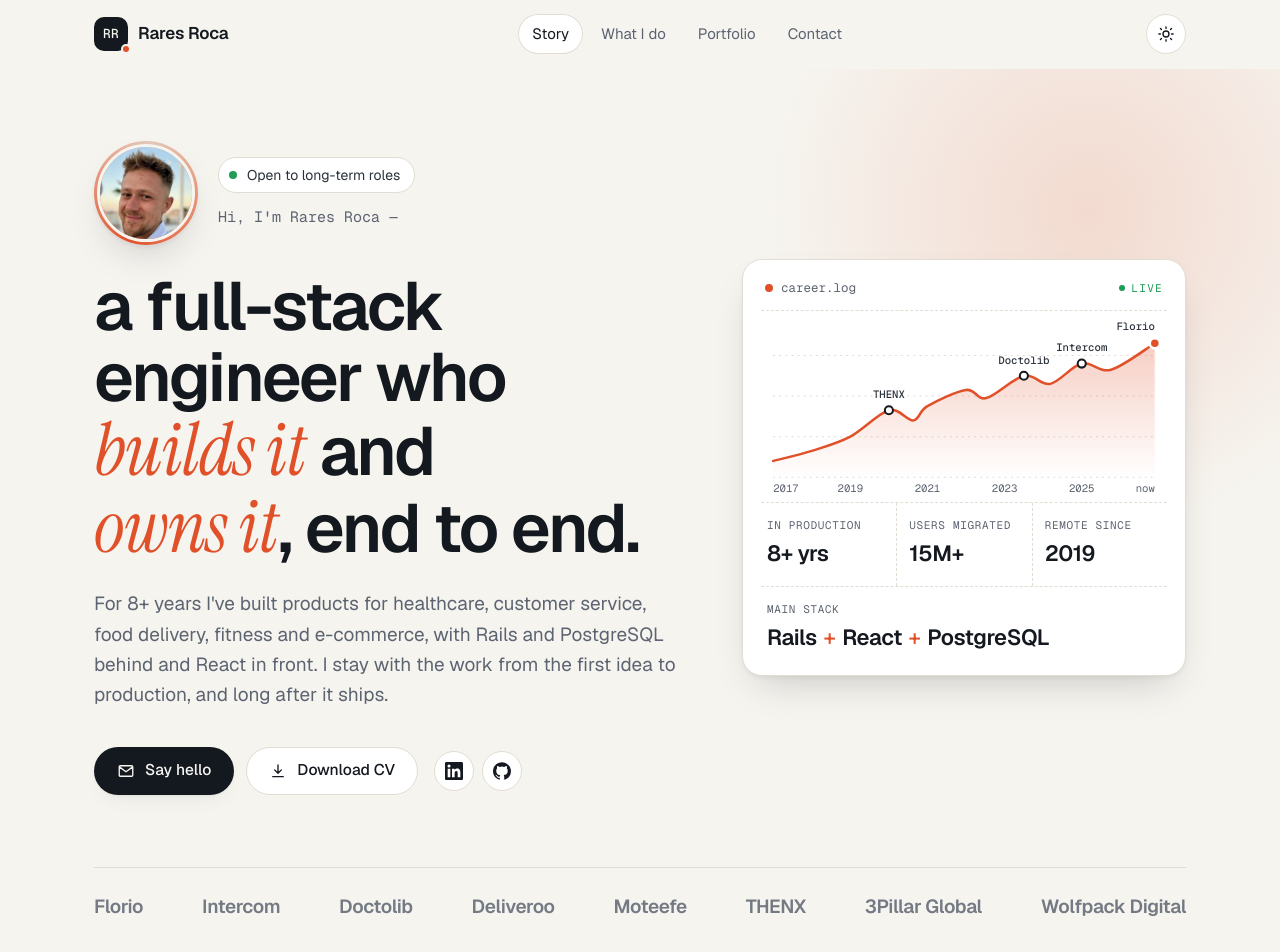
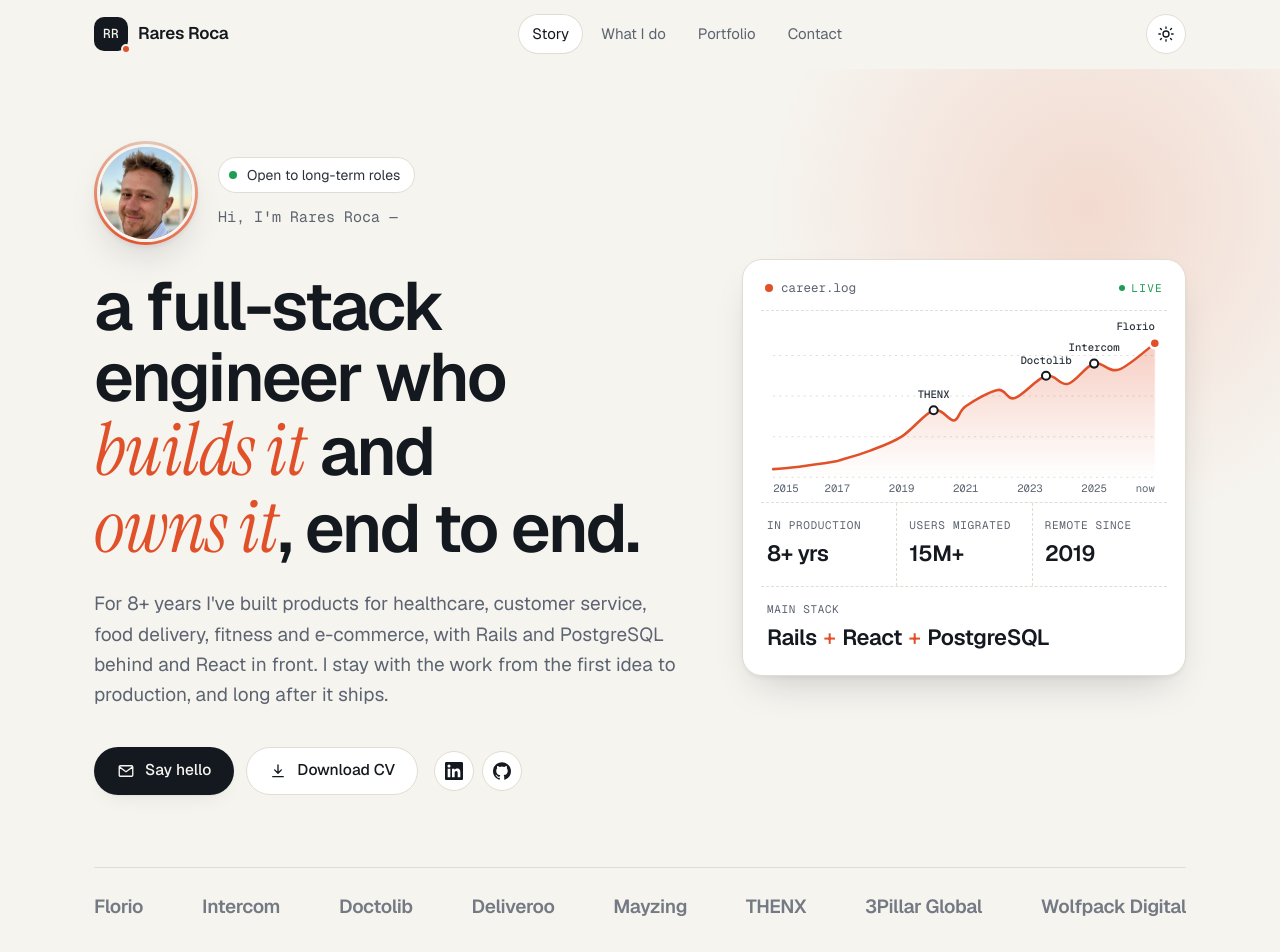
Before and after one commit to raresroca05/raresroca.com, a plain HTML site: page index.html in a window 1280 px wide. Shown: the top 952 px of the page. Drawn offline with nearby package versions, Linux system fonts and the light colour scheme.

Commit message:
fix: align site story with CV and LinkedIn, rename Moteefe to Mayzing

```diff
--- a/index.html
+++ b/index.html
@@ -4,7 +4,7 @@
   <meta charset="utf-8">
   <meta name="viewport" content="width=device-width, initial-scale=1">
   <title>Rares Roca — Senior Full-Stack Engineer</title>
-  <meta name="description" content="Rares Roca is a senior full-stack engineer in Cluj-Napoca, Romania. He builds products with Rails, React and PostgreSQL and owns them end to end, for teams like Florio, Intercom, Doctolib, Deliveroo and THENX.">
+  <meta name="description" content="Rares Roca, senior full-stack engineer in Cluj-Napoca, Romania. I build products with Rails, React and PostgreSQL and own them end to end, for teams like Florio, Intercom, Doctolib, Deliveroo and THENX.">
   <meta name="author" content="Rares Roca">
   <link rel="canonical" href="https://raresroca.com/">
   <meta name="theme-color" content="#f6f4ef" media="(prefers-color-scheme: light)">
@@ -122,13 +122,13 @@
           </div>
         </div>
 
-        <figure class="telemetry" aria-label="My career as a climbing line, from 2017 to today">
+        <figure class="telemetry" aria-label="My career as a climbing line, from 2015 to today">
           <div class="tm-head">
             <span class="tm-file"><span class="tm-dot"></span>career.log</span>
             <span class="tm-live">live</span>
           </div>
           <svg class="tm-chart" viewBox="0 0 400 168" role="img" aria-labelledby="tm-title">
-            <title id="tm-title">Career line from my first job in 2017 to today, with THENX, Doctolib, Intercom and Florio marked</title>
+            <title id="tm-title">Career line from my first paid work in 2015 to today, with THENX, Doctolib, Intercom and Florio marked</title>
             <defs>
               <linearGradient id="tm-fill" x1="0" y1="0" x2="0" y2="1">
                 <stop offset="0" stop-color="var(--accent)" stop-opacity=".28"/>
@@ -141,24 +141,25 @@
               <line x1="12" y1="110" x2="388" y2="110"/>
               <line x1="12" y1="150" x2="388" y2="150"/>
             </g>
-            <path class="tm-area" d="M12,134 C18.3,132.3 37.3,128.0 50,124 C62.7,120.0 75.3,116.7 88,110 C100.7,103.3 115.7,86.7 126,84 C136.3,81.3 143.7,94.7 150,94 C156.3,93.3 155.3,85.0 164,80 C172.7,75.0 192.3,65.3 202,64 C211.7,62.7 212.5,74.3 222,72 C231.5,69.7 248.5,52.3 259,50 C269.5,47.7 275.5,60.0 285,58 C294.5,56.0 306.0,40.3 316,38 C326.0,35.7 333.0,47.3 345,44 C357.0,40.7 380.8,22.3 388,18 L388,150 L12,150 Z"/>
-            <path class="tm-line" pathLength="1" d="M12,134 C18.3,132.3 37.3,128.0 50,124 C62.7,120.0 75.3,116.7 88,110 C100.7,103.3 115.7,86.7 126,84 C136.3,81.3 143.7,94.7 150,94 C156.3,93.3 155.3,85.0 164,80 C172.7,75.0 192.3,65.3 202,64 C211.7,62.7 212.5,74.3 222,72 C231.5,69.7 248.5,52.3 259,50 C269.5,47.7 275.5,60.0 285,58 C294.5,56.0 306.0,40.3 316,38 C326.0,35.7 333.0,47.3 345,44 C357.0,40.7 380.8,22.3 388,18"/>
+            <path class="tm-area" d="M12,142 C33,141 54,137.5 75.3,134 C80.5,132.3 96.3,128.0 106.9,124 C117.4,120.0 127.9,116.7 138.5,110 C149.1,103.3 161.5,86.7 170.1,84 C178.7,81.3 184.8,94.7 190.1,94 C195.3,93.3 194.5,85.0 201.7,80 C209,75.0 225.3,65.3 233.4,64 C241.4,62.7 242.1,74.3 250,72 C257.9,69.7 272.1,52.3 280.8,50 C289.5,47.7 294.5,60.0 302.4,58 C310.3,56.0 319.9,40.3 328.2,38 C336.6,35.7 342.4,47.3 352.4,44 C362.4,40.7 382.2,22.3 388.1,18 L388,150 L12,150 Z"/>
+            <path class="tm-line" pathLength="1" d="M12,142 C33,141 54,137.5 75.3,134 C80.5,132.3 96.3,128.0 106.9,124 C117.4,120.0 127.9,116.7 138.5,110 C149.1,103.3 161.5,86.7 170.1,84 C178.7,81.3 184.8,94.7 190.1,94 C195.3,93.3 194.5,85.0 201.7,80 C209,75.0 225.3,65.3 233.4,64 C241.4,62.7 242.1,74.3 250,72 C257.9,69.7 272.1,52.3 280.8,50 C289.5,47.7 294.5,60.0 302.4,58 C310.3,56.0 319.9,40.3 328.2,38 C336.6,35.7 342.4,47.3 352.4,44 C362.4,40.7 382.2,22.3 388.1,18"/>
             <g class="tm-marks">
-              <circle cx="126" cy="84" r="4"/>
-              <text x="126" y="72" text-anchor="middle">THENX</text>
-              <circle cx="259" cy="50" r="4"/>
-              <text x="259" y="38" text-anchor="middle">Doctolib</text>
-              <circle cx="316" cy="38" r="4"/>
-              <text x="316" y="26" text-anchor="middle">Intercom</text>
+              <circle cx="170.1" cy="84" r="4"/>
+              <text x="170.1" y="72" text-anchor="middle">THENX</text>
+              <circle cx="280.8" cy="50" r="4"/>
+              <text x="280.8" y="38" text-anchor="middle">Doctolib</text>
+              <circle cx="328.2" cy="38" r="4"/>
+              <text x="328.2" y="26" text-anchor="middle">Intercom</text>
               <circle class="tm-now" cx="388" cy="18" r="5"/>
               <text x="388" y="5" text-anchor="end">Florio</text>
             </g>
             <g class="tm-axis">
-              <text x="12" y="165">2017</text>
-              <text x="88" y="165" text-anchor="middle">2019</text>
-              <text x="164" y="165" text-anchor="middle">2021</text>
-              <text x="240" y="165" text-anchor="middle">2023</text>
-              <text x="316" y="165" text-anchor="middle">2025</text>
+              <text x="12" y="165">2015</text>
+              <text x="75.2" y="165" text-anchor="middle">2017</text>
+              <text x="138.5" y="165" text-anchor="middle">2019</text>
+              <text x="201.7" y="165" text-anchor="middle">2021</text>
+              <text x="265" y="165" text-anchor="middle">2023</text>
+              <text x="328.2" y="165" text-anchor="middle">2025</text>
               <text x="388" y="165" text-anchor="end">now</text>
             </g>
           </svg>
@@ -177,7 +178,7 @@
           <li>Intercom</li>
           <li>Doctolib</li>
           <li>Deliveroo</li>
-          <li>Moteefe</li>
+          <li>Mayzing</li>
           <li>THENX</li>
           <li>3Pillar Global</li>
           <li>Wolfpack Digital</li>
@@ -195,10 +196,10 @@
 
         <ol class="timeline">
           <li class="reveal">
-            <span class="t-year">2017</span>
+            <span class="t-year">2015</span>
             <div class="t-body">
               <h3>First paid work</h3>
-              <p class="t-where">WordPress developer · Casa din Piatra</p>
+              <p class="t-where">Freelance WordPress developer · Resetar M, then Casa din Piatra</p>
               <p>WordPress themes and plugins for e-commerce sites. Fast pages, phones first, and clients who notice every detail.</p>
             </div>
           </li>
@@ -222,7 +223,7 @@
             <span class="t-year">2020</span>
             <div class="t-body">
               <h3>Moving 15 million users to Rails</h3>
-              <p class="t-where">Senior full-stack engineer · THENX</p>
+              <p class="t-where">Senior full-stack engineer · THENX &amp; Heria Pro</p>
               <p>I led the move of a legacy PHP API to Ruby on Rails for a fitness platform with more than 15 million users. I moved the data from MySQL to PostgreSQL and fixed duplicate users and Stripe subscriptions on the way, without breaking anything for paying customers.</p>
             </div>
           </li>
@@ -230,7 +231,7 @@
             <span class="t-year">2021</span>
             <div class="t-body">
               <h3>Commerce at scale</h3>
-              <p class="t-where">Senior full-stack engineer · Moteefe</p>
+              <p class="t-where">Senior full-stack engineer · Mayzing, formerly Moteefe</p>
               <p>Rails services for a print-on-demand commerce platform. Faster queries, safer releases and better monitoring, so incidents got shorter.</p>
             </div>
           </li>
@@ -262,7 +263,7 @@
             <span class="t-year">2025</span>
             <div class="t-body">
               <h3>AI becomes part of the job</h3>
-              <p class="t-where">Side project · Assista AI</p>
+              <p class="t-where">Personal project · Assista AI</p>
               <p>In parallel I built a Rails AI assistant connected to OpenAI, Google, Microsoft and Linear. It changed how I work: today I plan, build and review with Claude Code and my own custom skills, with tests as the final judge.</p>
             </div>
           </li>
@@ -403,11 +404,11 @@
             <p>Food delivery across the UK and Europe. Backend and frontend work in a high-volume ordering system, plus safer releases.</p>
             <span class="work-link">deliveroo.co.uk<svg class="i"><use href="#i-arrow"/></svg></span>
           </a>
-          <a class="work reveal" href="https://www.moteefe.io" target="_blank" rel="noopener">
+          <a class="work reveal" href="https://www.mayzing.com" target="_blank" rel="noopener">
             <div class="work-top"><span class="tag">E-commerce</span><span class="years">2021 – 2022</span></div>
-            <h3>Moteefe</h3>
-            <p>Print-on-demand merch, sold worldwide with no stock. Rails services, faster queries and better monitoring.</p>
-            <span class="work-link">moteefe.io<svg class="i"><use href="#i-arrow"/></svg></span>
+            <h3>Mayzing</h3>
+            <p>Print-on-demand merch, sold worldwide with no stock. Formerly Moteefe. Rails services, faster queries and better monitoring.</p>
+            <span class="work-link">mayzing.com<svg class="i"><use href="#i-arrow"/></svg></span>
           </a>
           <article class="work work-multi reveal">
             <div class="work-top"><span class="tag">Fitness</span><span class="years">2020 – 2021</span></div>
```
Also changed, not shown: 1 other file.
